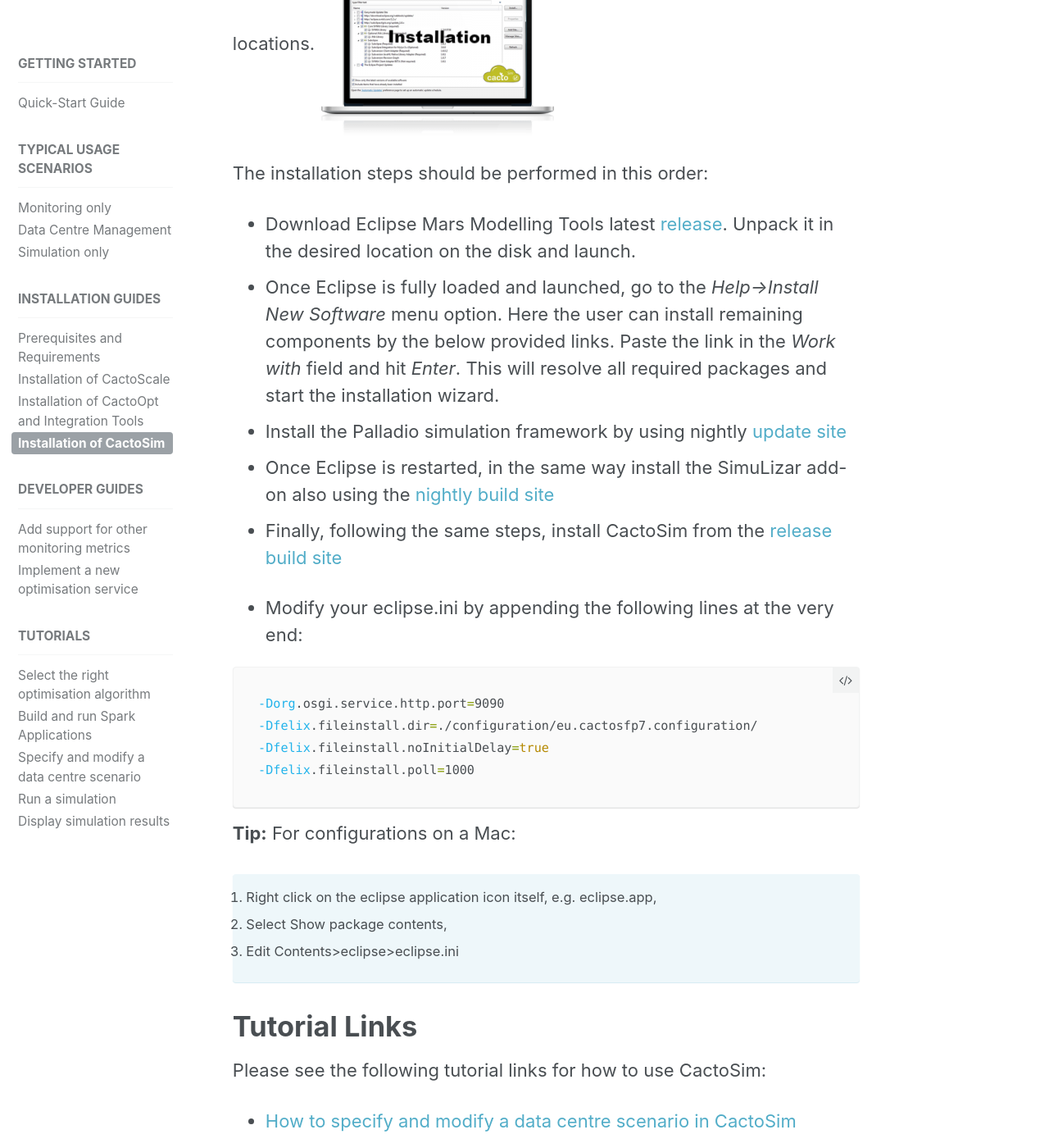
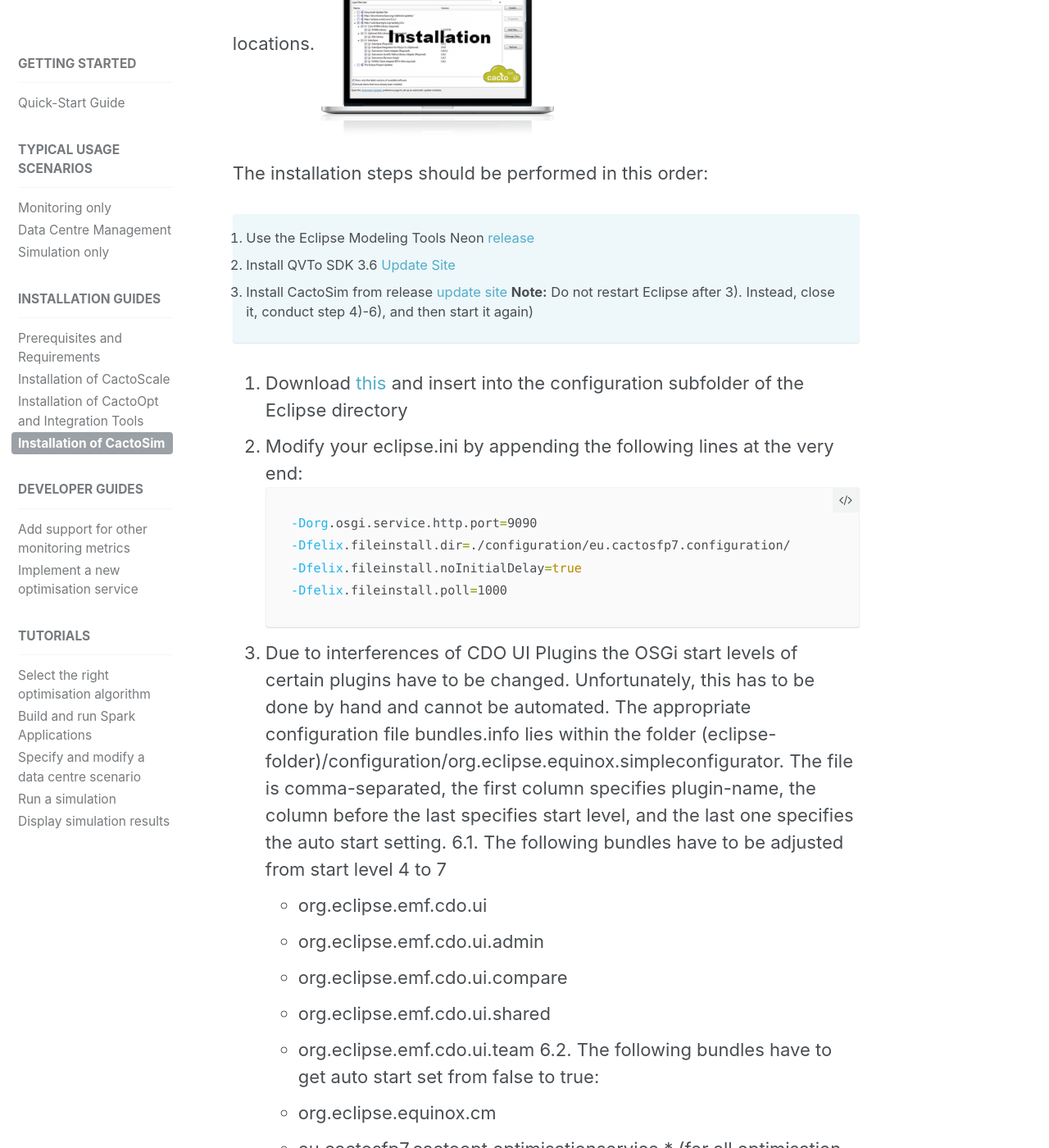
Before and after one commit to cactos/cactos.github.io, a Jekyll site: the page built from _docs/09_installation-of-cactosim.md, in a window 1280 px wide and 1400 px high, scrolled down 353 px. Shown: the whole window at 82% size. Built offline with Jekyll 4.4.1, drawn with Linux system fonts in a browser that asks for light colours; some of the changed text lies outside the part shown.

Commit message:
Updated CactoSim installation guide

````diff
--- a/_docs/09_installation-of-cactosim.md
+++ b/_docs/09_installation-of-cactosim.md
@@ -11,20 +11,32 @@
 
 The installation steps should be performed in this order:
 
-- Download Eclipse Mars Modelling Tools latest [release](http://www.eclipse.org/downloads/packages/eclipse-modeling-tools/neon1). Unpack it in the desired location on the disk and launch.
-- Once Eclipse is fully loaded and launched, go to the *Help->Install New Software* menu option. Here the user can install remaining components by the below provided links. Paste the link in the *Work with* field and hit *Enter*. This will resolve all required packages and start the installation wizard.
-- Install the Palladio simulation framework by using nightly [update site](http://sdqweb.ipd.kit.edu/eclipse/palladio/nightly)
-- Once Eclipse is restarted, in the same way install the SimuLizar add-on also using the [nightly build site](http://sdqweb.ipd.kit.edu/eclipse/simulizar/nightly/)
-- Finally, following the same steps, install CactoSim from the [release build site](https://sdqweb.ipd.kit.edu/eclipse/cactos/cactosim/release/2.1/)
+1. Use the Eclipse Modeling Tools Neon [release](http://www.eclipse.org/downloads/)
+2. Install QVTo SDK 3.6 [Update Site](http://download.eclipse.org/mmt/qvto/updates/releases/3.6.0/)
+3. Install CactoSim from release [update site](https://sdqweb.ipd.kit.edu/eclipse/cactos/cactosim/releases/latest/)
+**Note:**
+Do not restart Eclipse after 3). Instead, close it, conduct step 4)-6), and then start it again)
+{: .notice--info}
 
-- Modify your eclipse.ini by appending the following lines at the very end:
-
+4. Download [this](https://svn.fzi.de/svn/cactos/code/integration/trunk/eu.cactosfp7.configuration/) and insert into the configuration subfolder of the Eclipse directory
+5. Modify your eclipse.ini by appending the following lines at the very end:
 ```sh
 -Dorg.osgi.service.http.port=9090
 -Dfelix.fileinstall.dir=./configuration/eu.cactosfp7.configuration/
 -Dfelix.fileinstall.noInitialDelay=true
 -Dfelix.fileinstall.poll=1000
 ```
+6. Due to interferences of CDO UI Plugins the OSGi start levels of certain plugins have to be changed. Unfortunately, this has to be done by hand and cannot be automated. The appropriate configuration file bundles.info lies within the folder (eclipse-folder)/configuration/org.eclipse.equinox.simpleconfigurator. The file is comma-separated, the first column specifies plugin-name, the column before the last specifies start level, and the last one specifies the auto start setting.
+6.1. The following bundles have to be adjusted from start level 4 to 7
+- org.eclipse.emf.cdo.ui
+- org.eclipse.emf.cdo.ui.admin
+- org.eclipse.emf.cdo.ui.compare
+- org.eclipse.emf.cdo.ui.shared
+- org.eclipse.emf.cdo.ui.team
+6.2. The following bundles have to get auto start set from false to true:
+- org.eclipse.equinox.cm
+- eu.cactosfp7.cactoopt.optimisationservice.* (for all optimisation algorithms which should be available)
+- eu.cactosfp7.cactoopt.placementservice.* (for all placement algorithms which should be available)
 
 **Tip:** For configurations on a Mac:
  1. Right click on the eclipse application icon itself, e.g. eclipse.app,
````
